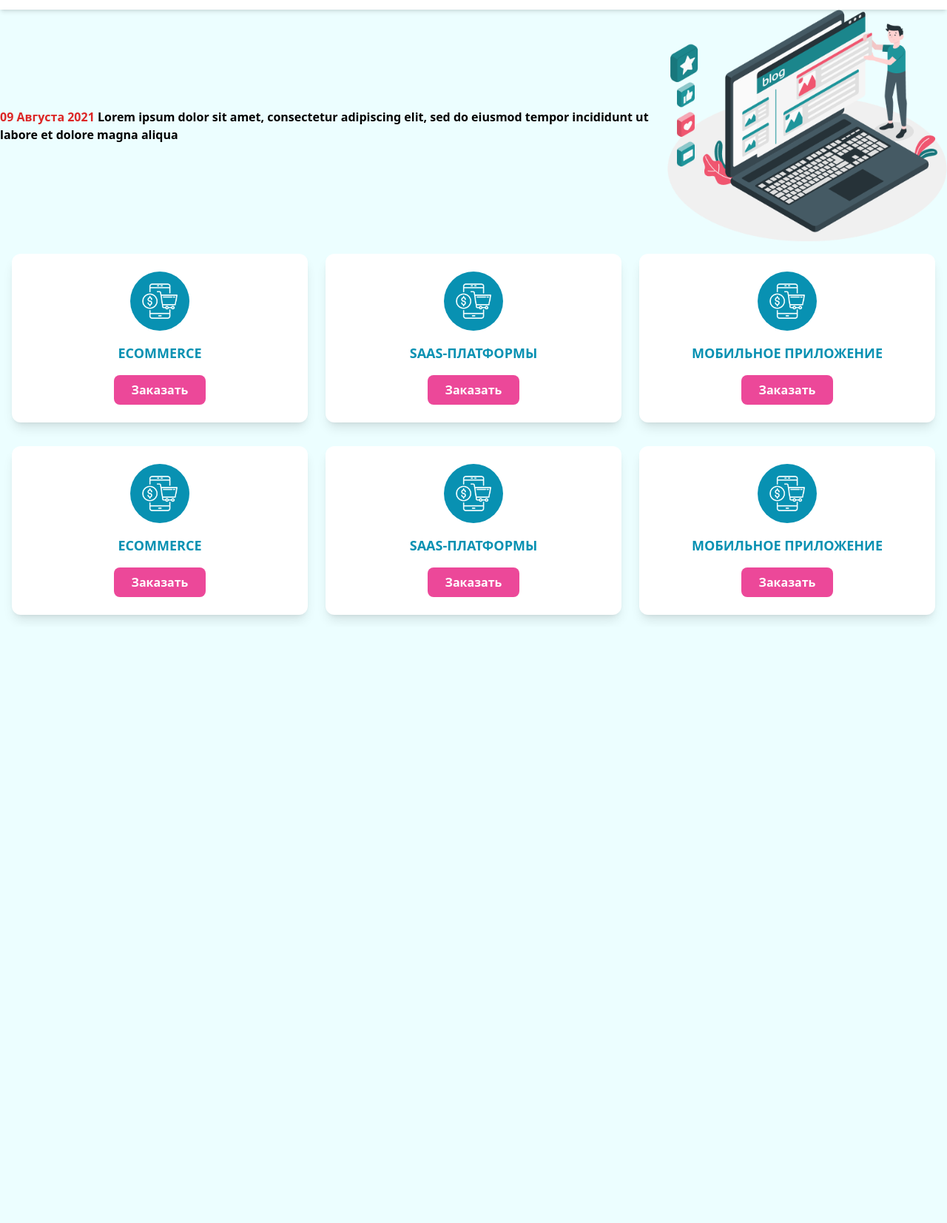
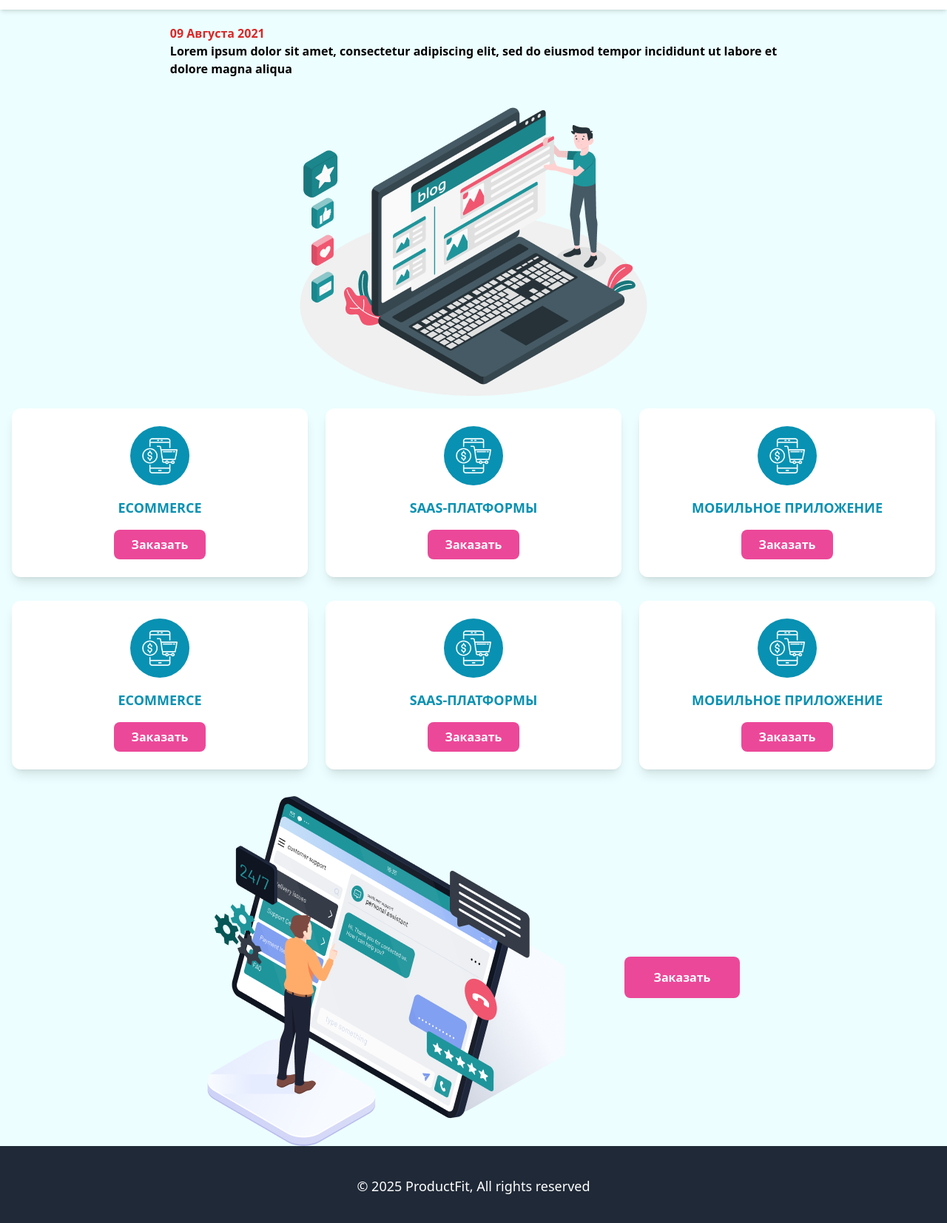
Before and after one commit to jasmina001/Site_ProductFit, a website: page public/main.html in a window 1280 px wide. Shown: the part 59-1712 px from the top of the page at 74% size. Before the commit the page ends 906 px from the top, so only its background shows below. Drawn offline with nearby package versions, Linux system fonts and the light colour scheme.

Commit message:
add new section with rwd

```diff
--- a/public/main.html
+++ b/public/main.html
@@ -61,10 +61,11 @@
         </div>
     </nav>
 
-    <div class="container mx-auto flex justify-center items-center">
+    <div class="container mx-auto flex justify-center items-center gap-10 mt-5 flex-wrap">
         <div>
-            <b class="text-red-600">09 Августа 2021</b>
-            <b>Lorem ipsum dolor sit amet, consectetur adipiscing elit, sed do eiusmod tempor incididunt ut labore et
+            <b class="text-red-600">09 Августа 2021</b><br>
+            <b>Lorem ipsum dolor sit amet, consectetur adipiscing elit, sed do eiusmod tempor incididunt ut labore
+                et<br>
                 dolore magna aliqua</b>
         </div>
         <div>
@@ -135,6 +136,18 @@
         </div>
     </div>
 
+    <div class="container mx-auto flex justify-center items-center gap-20 mt-5 flex-wrap">
+        <div>
+            <img src="/assets/Group (8).png" alt="">
+        </div>
+        <div>
+            <button class="mt-4 bg-pink-500 text-white font-semibold px-10 py-4 rounded-lg">Заказать</button>
+        </div>
+    </div>
+    <footer class="bg-gray-800 text-white py-10 text-center">
+        <p class="text-lg">© 2025 ProductFit, All rights reserved</p>
+    </footer>
+
 </body>
 
 </html>
```
Also changed, not shown: public/index.html (+9 -0 lines), assets/Group (8).png (added).
